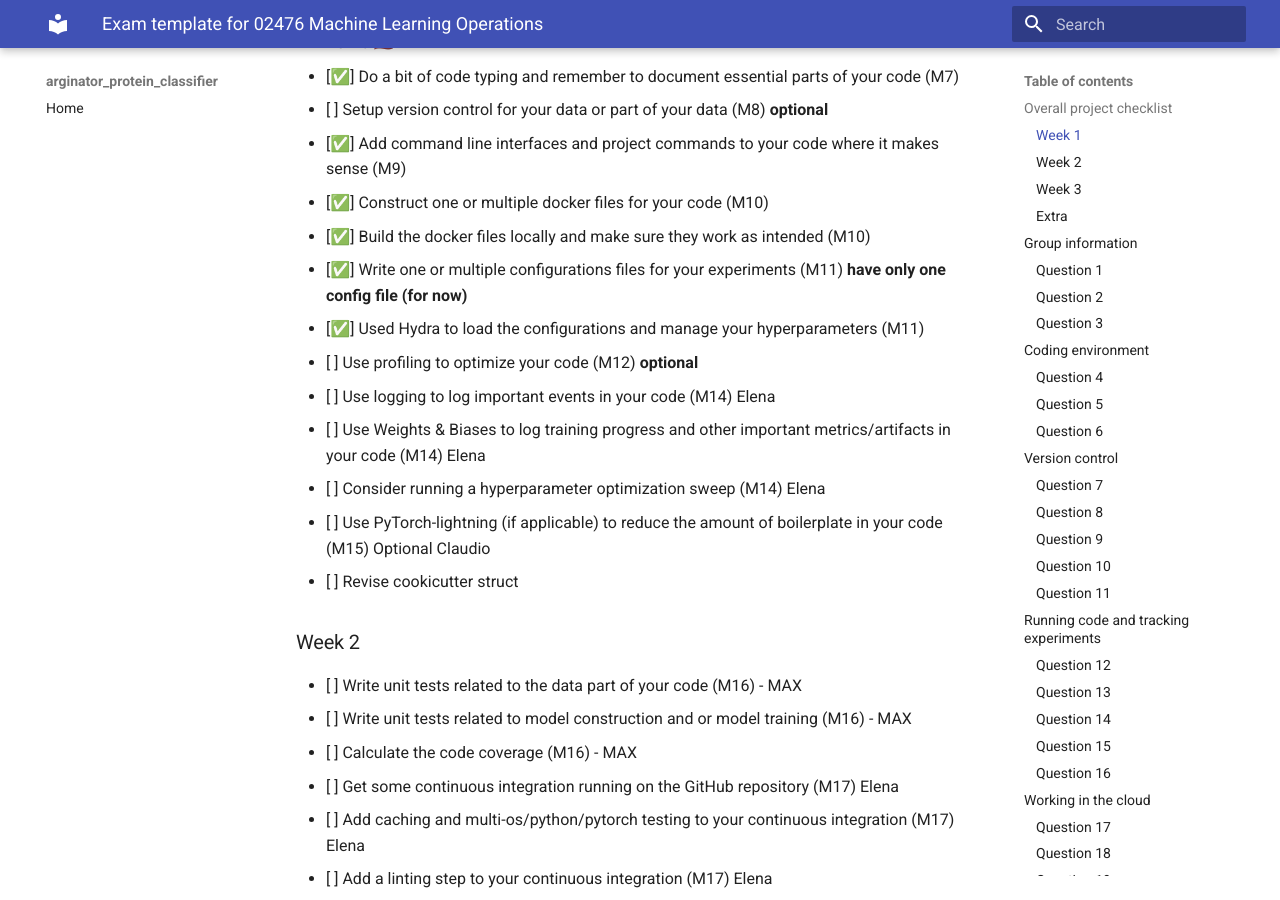
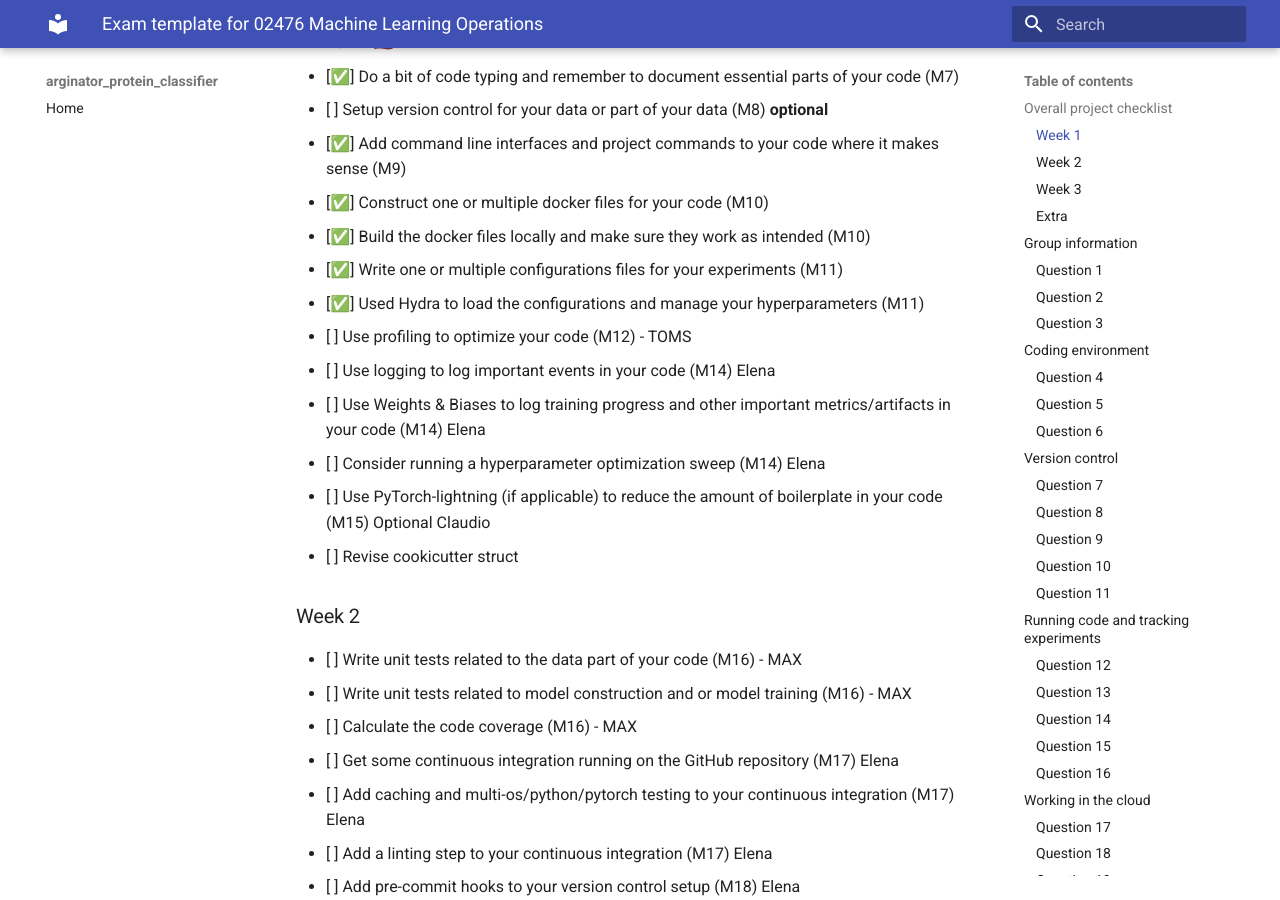
Before and after one commit to elena-iri/ARGinator, an MkDocs documentation site: the page built from docs/source/checklist.md, in a window 1280 px wide and 900 px high, scrolled down 1680 px. Built offline with MkDocs 1.6.1 and Material for MkDocs 9.7.7, drawn with Linux system fonts in a browser that asks for light colours.

Commit message:
Update checklist with minor formatting changes

```diff
--- a/docs/source/checklist.md
+++ b/docs/source/checklist.md
@@ -66,9 +66,9 @@
 * [✅] Add command line interfaces and project commands to your code where it makes sense (M9)
 * [✅] Construct one or multiple docker files for your code (M10)
 * [✅] Build the docker files locally and make sure they work as intended (M10)
-* [✅] Write one or multiple configurations files for your experiments (M11) **have only one config file (for now)**
+* [✅] Write one or multiple configurations files for your experiments (M11)
 * [✅] Used Hydra to load the configurations and manage your hyperparameters (M11)
-* [ ] Use profiling to optimize your code (M12) **optional**
+* [ ] Use profiling to optimize your code (M12) - TOMS
 * [ ] Use logging to log important events in your code (M14) Elena
 * [ ] Use Weights & Biases to log training progress and other important metrics/artifacts in your code (M14) Elena
 * [ ] Consider running a hyperparameter optimization sweep (M14) Elena
```
